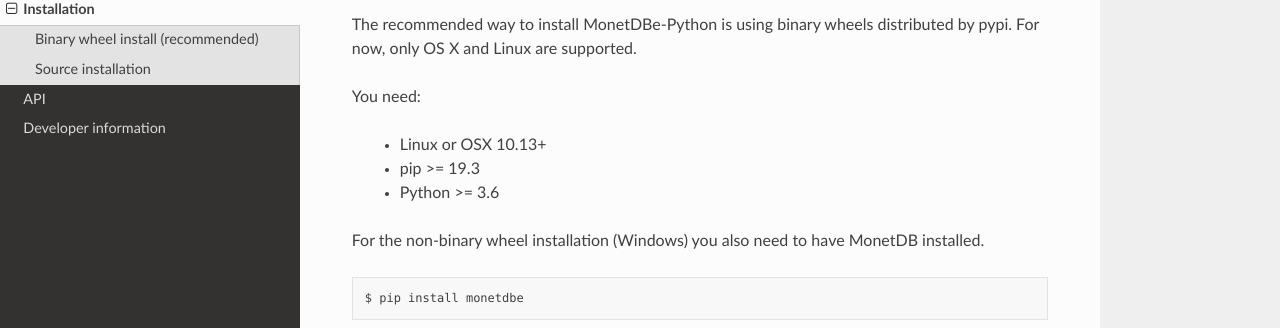
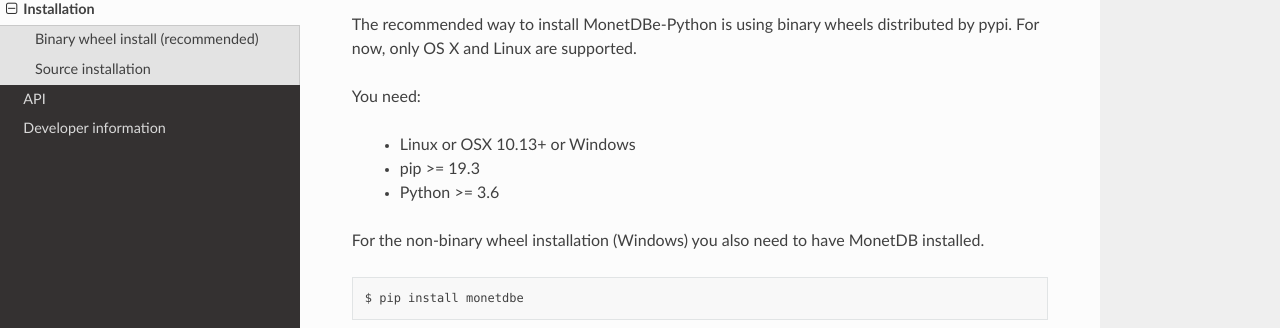
Before and after one commit to MonetDBSolutions/MonetDBe-Python, a Sphinx documentation site: the page built from doc/installation.rst, in a window 1280 px wide and 900 px high. Shown: the part 203-531 px from the top of the window. Built offline with Sphinx 7.4.7 and the Read the Docs theme 2.0.0, drawn with Linux system fonts in a browser that asks for light colours.

Commit message:
Windows working as well

```diff
--- a/doc/installation.rst
+++ b/doc/installation.rst
@@ -10,7 +10,7 @@
 
 You need:
 
- * Linux or OSX 10.13+
+ * Linux or OSX 10.13+ or Windows
  * pip >= 19.3
  * Python >= 3.6
 
```
